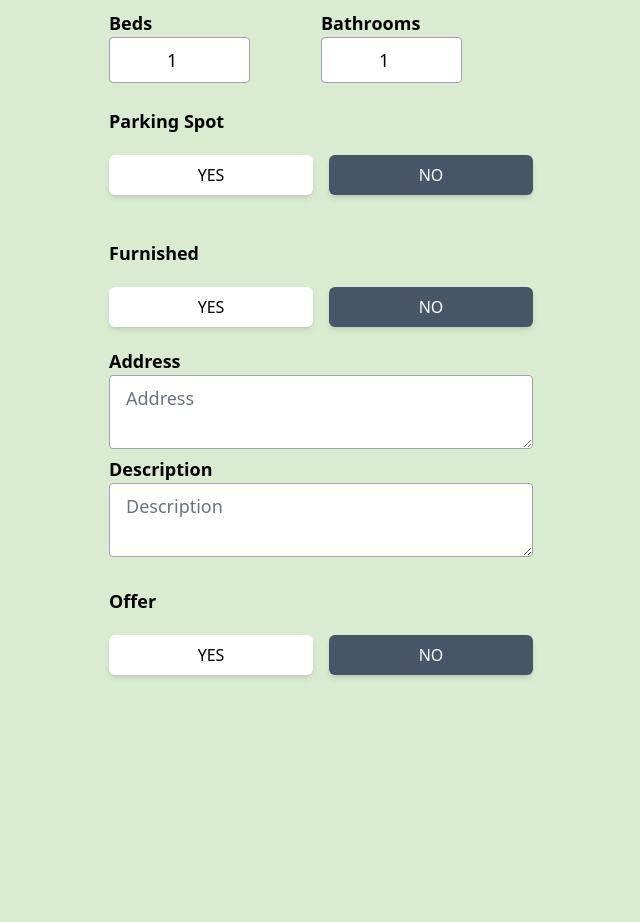
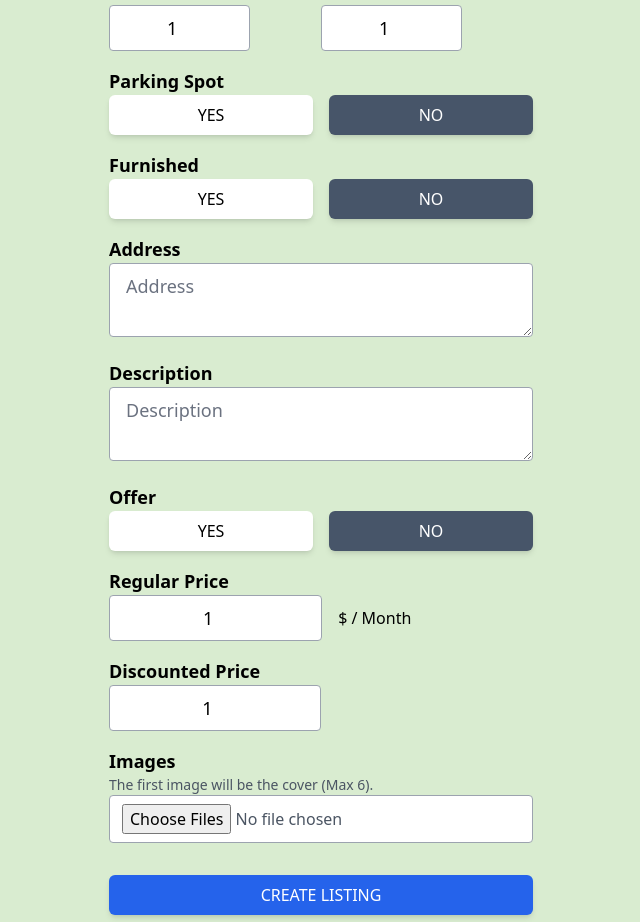
Before and after one commit to anchal86/realtor, a React (Create React App) app: page /create-listing in a window 1280 px wide. Shown: the part 330-1252 px from the top of the page, without its empty margins (319-959 px from the left). Before the commit the page ends 1025 px from the top, so only its background shows below. Built offline with nearby package versions, Linux system fonts and the light colour scheme; no server answers.

Commit message:
Complete Designing Listing Page

```diff
--- a/src/components/Button.jsx
+++ b/src/components/Button.jsx
@@ -39,6 +39,6 @@ export default function Button({title,back,pic,type,click,text}) {
   }
 
   return (
-    <button onClick={click?OAuth:null} type={type} className={`flex items-center justify-center shadow-md hover:shadow-lg uppercase ${back} ${text?text:'text-white'} w-full my-5 py-2 rounded-md`}>{pic?pic==='google'?<FcGoogle className='bg-white mr-3 text-2xl'/>:<FcHome className='bg-red-300 mr-3 rounded-full text-2xl'/>:''}{title}</button>
+    <button onClick={click?OAuth:null} type={type} className={`flex items-center justify-center shadow-md hover:shadow-lg uppercase ${back} ${text?text:'text-white'} w-full  py-2 rounded-md`}>{pic?pic==='google'?<FcGoogle className='bg-white mr-3 text-2xl'/>:<FcHome className='bg-red-300 mr-3 rounded-full text-2xl'/>:''}{title}</button>
   )
 }
--- a/src/pages/CreateListing.jsx
+++ b/src/pages/CreateListing.jsx
@@ -3,27 +3,32 @@ import Button from '../components/Button'
 
 export default function CreateListing() {
   return (
-    <section className='max-w-md mx-auto px-3'>
+    <section className='max-w-md mb-6 mx-auto px-3'>
         <h1 className='text-3xl font-bold text-center mt-6'>
             Create a Listing
         </h1>
 
+        <div className='mb-4'>
             <p className='mt-6 text-lg font-semibold'>Sell / Rent</p>
             <div className='flex space-x-4'>
                 <Button title='Sell' back='bg-white' text='text-black' />
                 <Button title='Rent' back='bg-slate-600' />
             </div>
+        </div>
 
+
+        <div className='mb-4'>
             <p className='text-lg font-semibold'>Name</p>
             <input
                 type="text"
                 className='w-full rounded text-lg px-4 py-2 border-gray-400 focus:border-gray-400 outline-none'
                 placeholder='Name'
             />
+        </div>
 
-        <div className='flex'>
+        <div className='flex mb-4'>
             <div className=''>
-            <p className='mt-6 text-lg font-semibold'>Beds</p>
+            <p className='text-lg font-semibold'>Beds</p>
             <input
                 type="number"
                 value="1"
@@ -32,7 +37,7 @@ export default function CreateListing() {
             </div>
 
             <div className=''>
-            <p className='mt-6 text-lg font-semibold'>Bathrooms</p>
+            <p className='text-lg font-semibold'>Bathrooms</p>
             <input
                 type="number"
                 value="1"
@@ -41,18 +46,23 @@ export default function CreateListing() {
             </div>
         </div>
 
-        <p className='mt-6 text-lg font-semibold'>Parking Spot</p>
+        <div className='mb-4'>
+            <p className='text-lg font-semibold'>Parking Spot</p>
             <div className='flex space-x-4'>
                 <Button title='Yes' back='bg-white' text='text-black' />
                 <Button title='No' back='bg-slate-600' />
             </div>
+        </div>
 
-        <p className='mt-6 text-lg font-semibold'>Furnished</p>
+        <div className='mb-4'>
+            <p className='text-lg font-semibold'>Furnished</p>
             <div className='flex space-x-4'>
                 <Button title='Yes' back='bg-white' text='text-black' />
                 <Button title='No' back='bg-slate-600' />
             </div>
+        </div>
 
+        <div className='mb-4'>
             <p className='text-lg font-semibold'>Address</p>
             <textarea
                 type="text"
@@ -60,7 +70,9 @@ export default function CreateListing() {
                 placeholder='Address'
             >
             </textarea>
+        </div>
 
+        <div className='mb-4'>
             <p className='text-lg font-semibold'>Description</p>
             <textarea
                 type="text"
@@ -68,11 +80,48 @@ export default function CreateListing() {
                 placeholder='Description'
             >
             </textarea>
+        </div>
 
-        <p className='mt-6 text-lg font-semibold'>Offer</p>
+        <div className='mb-4'>
+            <p className='text-lg font-semibold'>Offer</p>
             <div className='flex space-x-4'>
                 <Button title='Yes' back='bg-white' text='text-black' />
                 <Button title='No' back='bg-slate-600' />
+            </div>
+        </div>
+
+        <div className='mb-4'>
+            <p className='text-lg font-semibold'>Regular Price</p>
+            <div className='flex  items-center space-x-4'>
+                <input type="number"
+                    value="1"
+                    className='text-center w-full rounded text-lg px-4 py-2 border-gray-400 focus:border-gray-400 outline-none'
+                />
+                <p className='w-full'>$ / Month</p>
+            </div>
+        </div>
+
+        <div className='mb-4'>
+            <p className='text-lg font-semibold'>Discounted Price</p>
+            <input type="number"
+                value="1"
+                className='text-center w-[50%] rounded text-lg px-4 py-2 border-gray-400 focus:border-gray-400 outline-none'
+            />
+        </div>
+
+        <div className='mb-4'>
+            <p className='text-lg font-semibold'>Images</p>
+            <p className='text-gray-600 text-sm'>The first image will be the cover (Max 6).</p>
+            <input
+                type="file"
+                className="w-full bg-white px-3 py-2 text-gray-600 border-gray-400 border rounded focus:border-gray-400 active:border-gray-400"
+                accept='.jpg,.png,.jpeg'
+                multiple
+            />
+        </div>
+
+        <div className='mb-4 mt-8'>
+            <Button title="Create Listing" back="bg-blue-600" />
         </div>
 
     </section>
--- a/src/pages/ForgotPassword.jsx
+++ b/src/pages/ForgotPassword.jsx
@@ -42,14 +42,14 @@ export default function ForgotPassword() {
             />
 
 
-            <div className='flex justify-between'>
+            <div className='flex justify-between mb-4'>
               <p className='text-lg'>Don't Have An Account?<Link to='/sign-up' className='font-semibold text-red-600'> Register</Link></p>
-              <Link to='sign-in' className='font-semibold text-blue-500'>Signin Instead</Link>
+              <Link to='/sign-in' className='font-semibold text-blue-500'>Signin Instead</Link>
             </div>
 
             <Button title='Reset Password' back='bg-blue-600'/>
 
-            <div className='flex items-center before:border-t  before:flex-1  before:border-gray-500 after:border-t after:flex-1 after:border-gray-500'>
+            <div className='flex items-center my-4 before:border-t  before:flex-1  before:border-gray-500 after:border-t after:flex-1 after:border-gray-500'>
               <p className='font-bold mx-3'>OR</p>
             </div>
 
--- a/src/pages/Profile.jsx
+++ b/src/pages/Profile.jsx
@@ -59,7 +59,7 @@ export default function Profile() {
                     />
                 </form>
 
-                <div className='flex justify-between text-lg'>
+                <div className='flex justify-between text-lg mb-4'>
                     <p>Do you want to change your name ?
                         <span
                         className='text-red-600 hover:text-red-800 cursor-pointer transition duration-200 ease-in-out'
--- a/src/pages/Signin.jsx
+++ b/src/pages/Signin.jsx
@@ -70,14 +70,14 @@ export default function Signin() {
                   />
                 )}
             </div>
-            <div className='flex justify-between'>
+            <div className='flex justify-between mb-4'>
               <p className='text-lg'>Don't Have An Account?<Link to='/sign-up' className='font-semibold text-red-600'> Register</Link></p>
               <Link to='/forgot-password' className='font-semibold text-blue-500'>Forgot Password?</Link>
             </div>
 
             <Button title='Sign in' back='bg-blue-600'/>
 
-            <div className='flex items-center before:border-t  before:flex-1  before:border-gray-500 after:border-t after:flex-1 after:border-gray-500'>
+            <div className='flex items-center before:border-t my-4  before:flex-1  before:border-gray-500 after:border-t after:flex-1 after:border-gray-500'>
               <p className='font-bold mx-3'>OR</p>
             </div>
 
--- a/src/pages/Signup.jsx
+++ b/src/pages/Signup.jsx
@@ -120,14 +120,14 @@ export default function Signup() {
                   />
                 )}
             </div>
-            <div className='flex justify-between'>
+            <div className='flex justify-between mb-3'>
               <p className='text-lg'>Already Have An Account?<Link to='/sign-in' className='font-semibold text-red-600'> Login  </Link></p>
               <Link to='/forgot-password' className='font-semibold text-blue-500'>Forgot Password?</Link>
             </div>
 
-            <Button title='Sign up' back='bg-blue-600'/>
+            <Button title='Sign up' back='bg-blue-600' />
 
-            <div className='flex items-center before:border-t  before:flex-1  before:border-gray-500 after:border-t after:flex-1 after:border-gray-500'>
+            <div className='flex items-center my-4 before:border-t  before:flex-1  before:border-gray-500 after:border-t after:flex-1 after:border-gray-500'>
               <p className='font-bold mx-3'>OR</p>
             </div>
 
```
Lines whose indentation alone changed are shown as unchanged.
